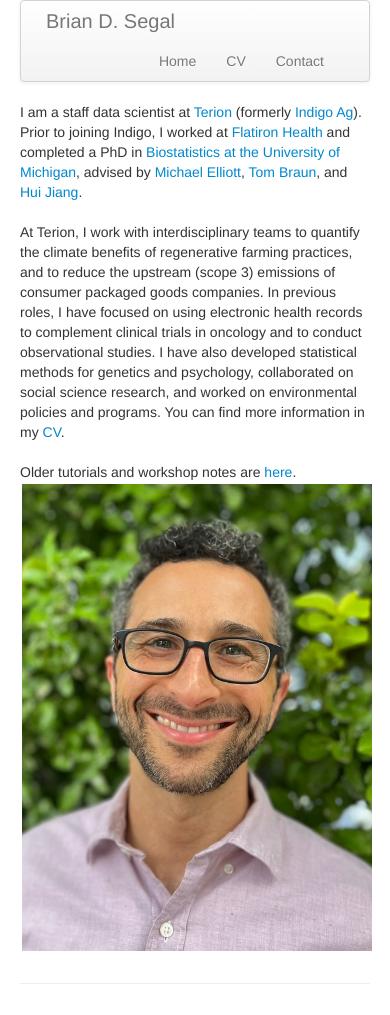
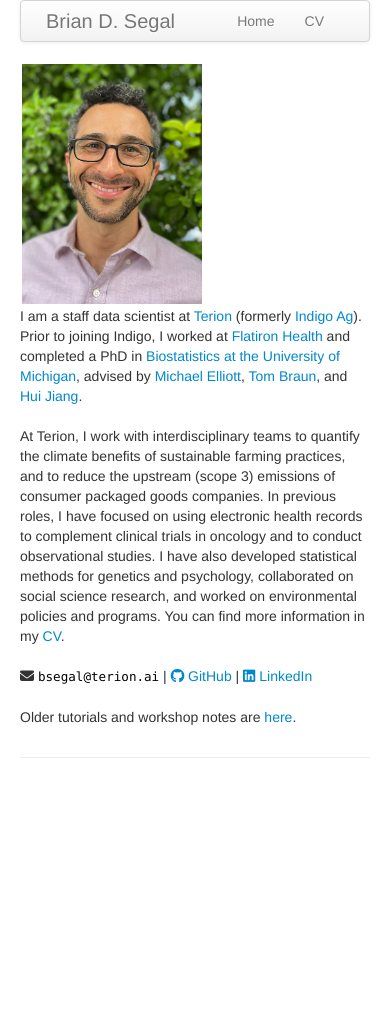
Before and after one commit to bdsegal/bdsegal.github.io, a Jekyll site: the page built from index.md, in a window 390 px wide. Built offline with Jekyll 4.4.1, drawn with Linux system fonts in a browser that asks for light colours; after the commit the page ends 900 px from its top, so only the background shows below that.

Commit message:
clean up layout

```diff
--- a/_includes/themes/twitter/default.html
+++ b/_includes/themes/twitter/default.html
@@ -19,6 +19,8 @@
     <link href="{{ ASSET_PATH }}/bootstrap/css/bootstrap.2.2.2.min.css" rel="stylesheet">
     <link href="{{ ASSET_PATH }}/css/style.css?body=1" rel="stylesheet" type="text/css" media="all">
     <link href="{{ ASSET_PATH }}/css/bdsegal.css" rel="stylesheet" type="text/css" media="all">
+    <!-- Font Awesome icons (contact links on the home page) -->
+    <link href="https://cdnjs.cloudflare.com/ajax/libs/font-awesome/6.5.1/css/all.min.css" rel="stylesheet">
 
     <!-- Le fav and touch icons -->
     <link rel="SHORTCUT ICON" href="{{ BASE_PATH }}/assets/me.ico"/>
@@ -35,9 +37,8 @@
         <div class="container-narrow">
           <a class="brand" href="{{ HOME_PATH }}">{{ site.title }}</a>
           <ul class="nav">
-              <li><a href="https://bdsegal.github.io">Home</a></li>
+              <li><a href="{{ HOME_PATH }}">Home</a></li>
               <li><a href="{{ BASE_PATH }}/bdsegal_cv.pdf">CV</a></li>
-              <li><a href="{{ BASE_PATH }}/pages/contact.html">Contact</a></li>
 
           </ul>
         </div>
--- a/assets/themes/twitter/css/bdsegal.css
+++ b/assets/themes/twitter/css/bdsegal.css
@@ -55,3 +55,14 @@ td.right {
 h1, h2, h3, h4 {
     color: black;
 }
+
+/* Home page: on narrow screens show the photo first, at a modest size */
+@media (max-width: 767px) {
+    .home-row {
+        display: flex;
+        flex-direction: column-reverse;
+    }
+    .home-row .span2 img {
+        max-width: 180px;
+    }
+}
--- a/index.md
+++ b/index.md
@@ -1,16 +1,19 @@
 ---
 layout: frontpage
 title: Brian D. Segal
-description: Brian Segal is a Staff Data Scientist at Indigo Ag.
-keywords: Brian D. Segal, Statistics, Biostatistics
+description: Brian D. Segal is a staff data scientist at Terion working on quantifying the climate benefits of sustainable farming practices, with a background in statistics and oncology real-world evidence.
+keywords: Brian D. Segal, Statistics, Biostatistics, Data Science
 ---
 
 <div class="container">
-    <div class="row-fluid">
+    <div class="row-fluid home-row">
         <div class="span7">
             I am a staff data scientist at <a href = "https://www.terion.ai"> Terion</a> (formerly <a href = "http://www.indigoag.com"> Indigo Ag</a>). Prior to joining Indigo, I worked at <a href = "http://www.flatiron.com"> Flatiron Health </a> and completed a PhD in <a href = "https://sph.umich.edu/biostat/"> Biostatistics at the University of Michigan</a>, advised by <a href = "https://sph.umich.edu/faculty-profiles/elliott-michael.html"> Michael Elliott</a>, <a href = "https://sph.umich.edu/faculty-profiles/braun-thomas.html"> Tom Braun</a>, and <a href = "http://www-personal.umich.edu/~jianghui/"> Hui Jiang</a>.<br>
             <br>
-            At Terion, I work with interdisciplinary teams to quantify the climate benefits of regenerative farming practices, and to reduce the upstream (scope 3) emissions of consumer packaged goods companies. In previous roles, I have focused on using electronic health records to complement clinical trials in oncology and to conduct observational studies. I have also developed statistical methods for genetics and psychology, collaborated on social science research, and worked on environmental policies and programs. You can find more information in my <a href = "{{ BASE_PATH }}/bdsegal_cv.pdf">CV</a>.
+            At Terion, I work with interdisciplinary teams to quantify the climate benefits of sustainable farming practices, and to reduce the upstream (scope 3) emissions of consumer packaged goods companies. In previous roles, I have focused on using electronic health records to complement clinical trials in oncology and to conduct observational studies. I have also developed statistical methods for genetics and psychology, collaborated on social science research, and worked on environmental policies and programs. You can find more information in my <a href = "{{ BASE_PATH }}/bdsegal_cv.pdf">CV</a>.
+            <br>
+            <br>
+            <i class="fa-solid fa-envelope" aria-hidden="true"></i> <code>bsegal@terion.ai</code> | <a href="https://github.com/bdsegal"><i class="fa-brands fa-github" aria-hidden="true"></i> GitHub</a> | <a href="https://www.linkedin.com/in/bdsegal"><i class="fa-brands fa-linkedin" aria-hidden="true"></i> LinkedIn</a>
             <br>
             <br>
             Older tutorials and workshop notes are <a href = "{{ BASE_PATH }}/pages/tutorials.html">here</a>.
```
Also changed, not shown: pages/contact.md (deleted, +0 -18 lines), 1 other file.
